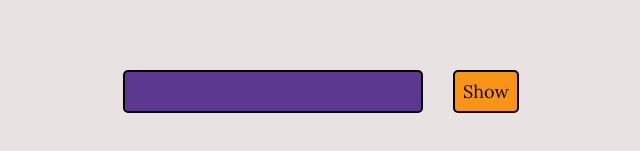
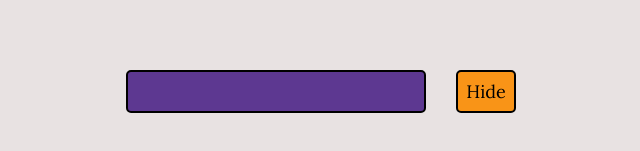
Before and after one commit to coder-samurai/Toggle-Password, a plain HTML site: page index.html in a window 1280 px wide. Both pictures are taken after a click on the button "Show". Shown: the part 309-460 px from the top of the page, 319-959 px from the left. Drawn offline with Linux system fonts and the light colour scheme.

Commit message:
project finished

```diff
--- a/index.html
+++ b/index.html
@@ -10,7 +10,7 @@
 
     <body>
         <input type="password" id="PasswordInput">
-        <button type="button" id="ButtonShowHide">Show</button>
+        <button type="button" id="ButtonShowHide" data="show">Show</button>
 
         <script src="./main.js"></script>
     </body>
--- a/main.js
+++ b/main.js
@@ -0,0 +1,15 @@
+let PasswordInput = document.getElementById("PasswordInput");
+let ButtonShowHide = document.getElementById("ButtonShowHide");
+
+
+ButtonShowHide.onclick = function() {
+    if (ButtonShowHide.getAttribute("data") == "show") {
+        ButtonShowHide.innerHTML = "Hide";
+        ButtonShowHide.setAttribute("data", "hide");
+        PasswordInput.setAttribute("type", "text");
+    } else {
+        ButtonShowHide.innerHTML = "Show";
+        ButtonShowHide.setAttribute("data", "show");
+        PasswordInput.setAttribute("type", "password");
+    }
+}
--- a/style.css
+++ b/style.css
@@ -23,6 +23,7 @@ body {
     font-size: 15px;
     background-color: #5D3891;
     color: #fff;
+    font-weight: 600;
 }
 
 
```
